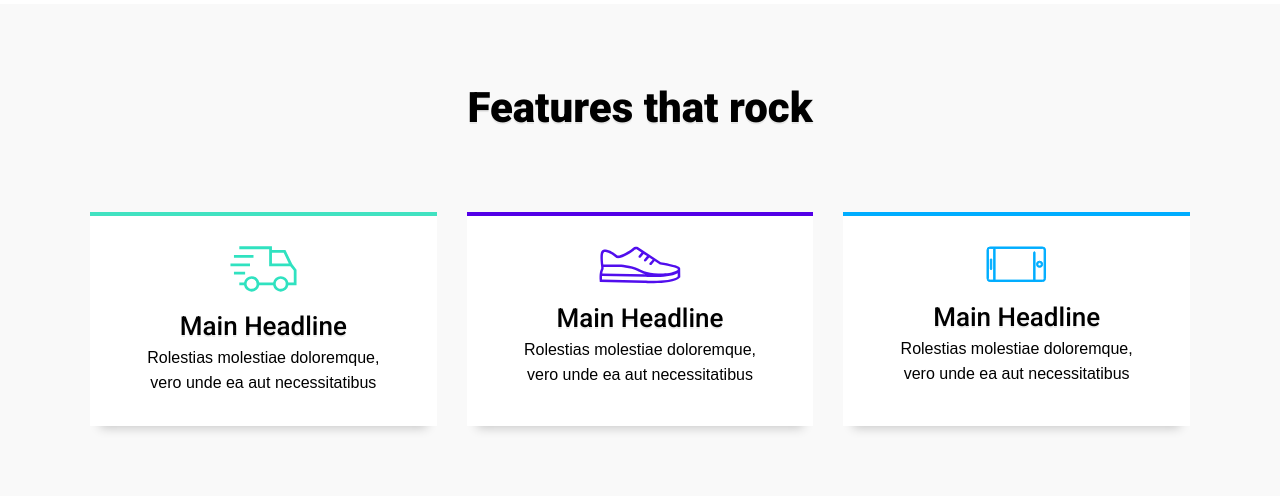
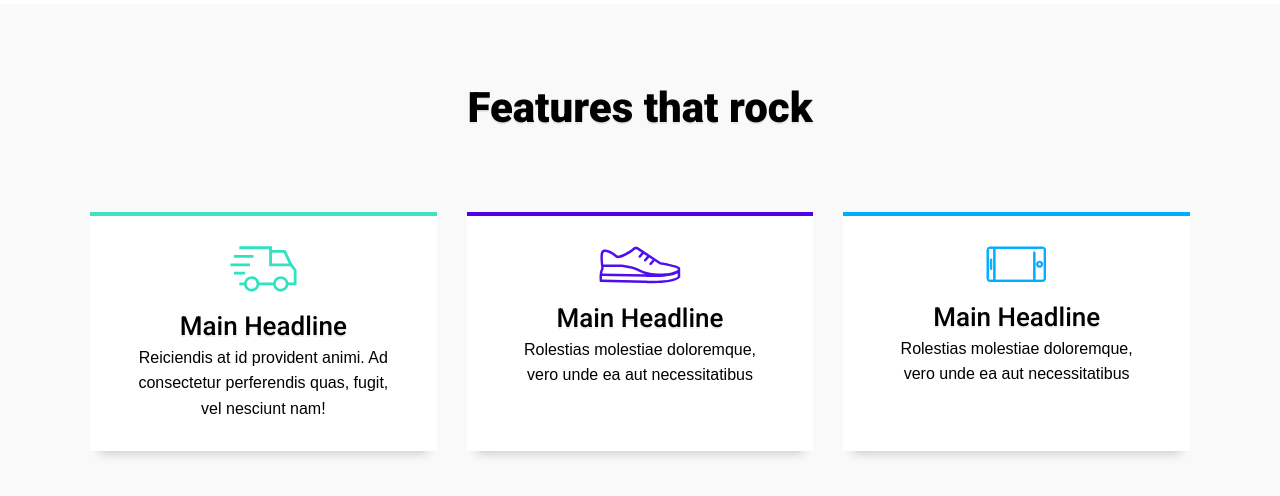
Before and after one commit to jesseshowalter/shoeAppLandingPage, a website: page build/index.html in a window 1280 px wide. Shown: the part 867-1363 px from the top of the page. Drawn offline with Linux system fonts and the light colour scheme.

Commit message:
home page HTML

```diff
--- a/build/index.html
+++ b/build/index.html
@@ -45,7 +45,7 @@
         <div class="feature-card car">
           <img src="assets/img/icon-car.svg" alt="">
           <h3>Main Headline</h3>
-          <p>Rolestias molestiae doloremque, vero unde ea aut necessitatibus</p>
+          <p>Reiciendis at id provident animi. Ad consectetur perferendis quas, fugit, vel nesciunt nam!</p>
         </div>
         <div class="feature-card shoe">
           <img src="assets/img/icon-shoe.svg" alt="">
```
